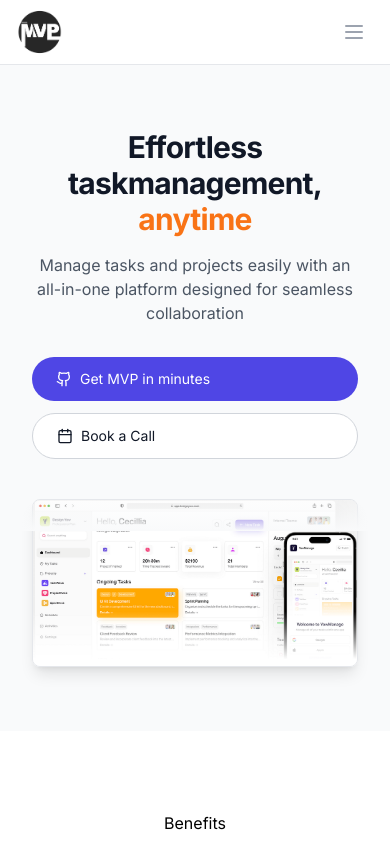
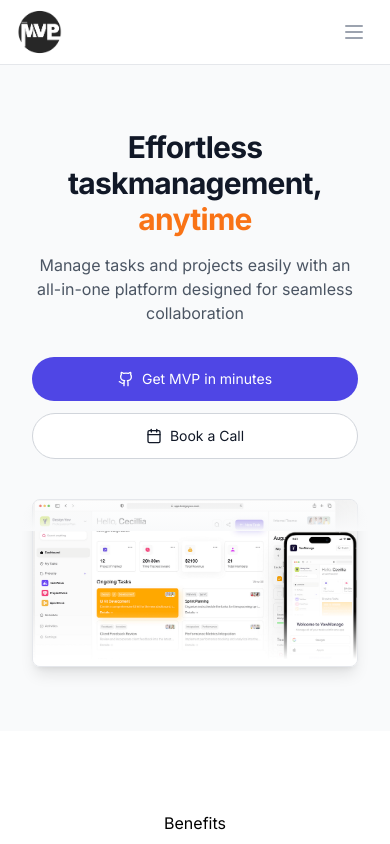
Before and after one commit to Hashith00/mvp-minutes, a Next.js app: page / in a window 390 px wide. Shown: the top 844 px of the page. Built offline with nearby package versions, Linux system fonts and the light colour scheme.

Commit message:
fixed a UI error

```diff
--- a/app/page.tsx
+++ b/app/page.tsx
@@ -49,14 +49,14 @@
             <div className="flex flex-col sm:flex-row gap-3 sm:gap-4 justify-center mt-8 sm:mt-10 px-4 sm:px-0">
               <Link
                 href="https://github.com/Hashith00/mvp-minutes"
-                className="flex items-center rounded-full px-6 sm:px-8 py-3 bg-indigo-600 text-white hover:bg-indigo-700 transition text-sm sm:text-base"
+                className="flex items-center justify-center rounded-full px-6 sm:px-8 py-3 bg-indigo-600 text-white hover:bg-indigo-700 transition text-sm sm:text-base"
               >
                 <Github className="w-4 h-4 mr-2" />
                 Get MVP in minutes
               </Link>
               <Link
                 href="https://calendly.com/mailtohashith/30min"
-                className="flex items-center rounded-full px-6 sm:px-8 py-3 bg-white text-gray-900 border border-gray-300 hover:border-gray-400 transition text-sm sm:text-base"
+                className="flex items-center justify-center rounded-full px-6 sm:px-8 py-3 bg-white text-gray-900 border border-gray-300 hover:border-gray-400 transition text-sm sm:text-base"
               >
                 <Calendar className="w-4 h-4 mr-2" />
                 Book a Call
```
